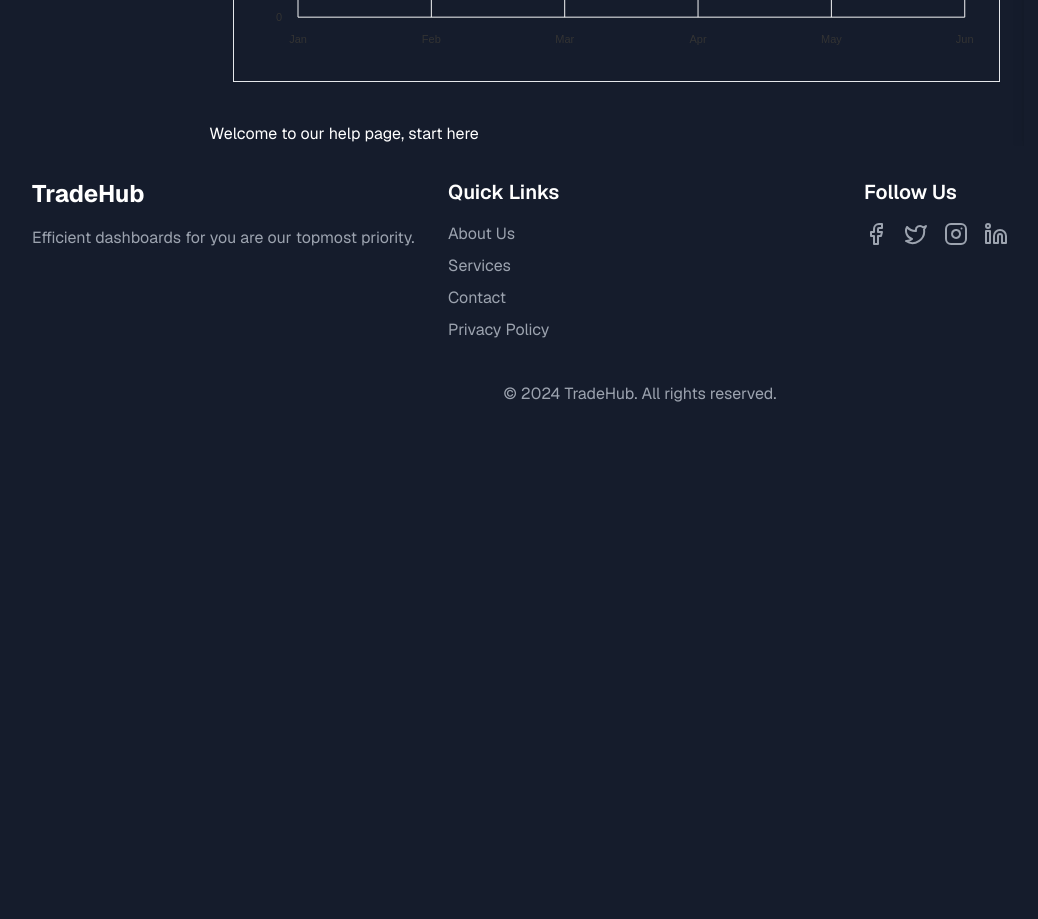
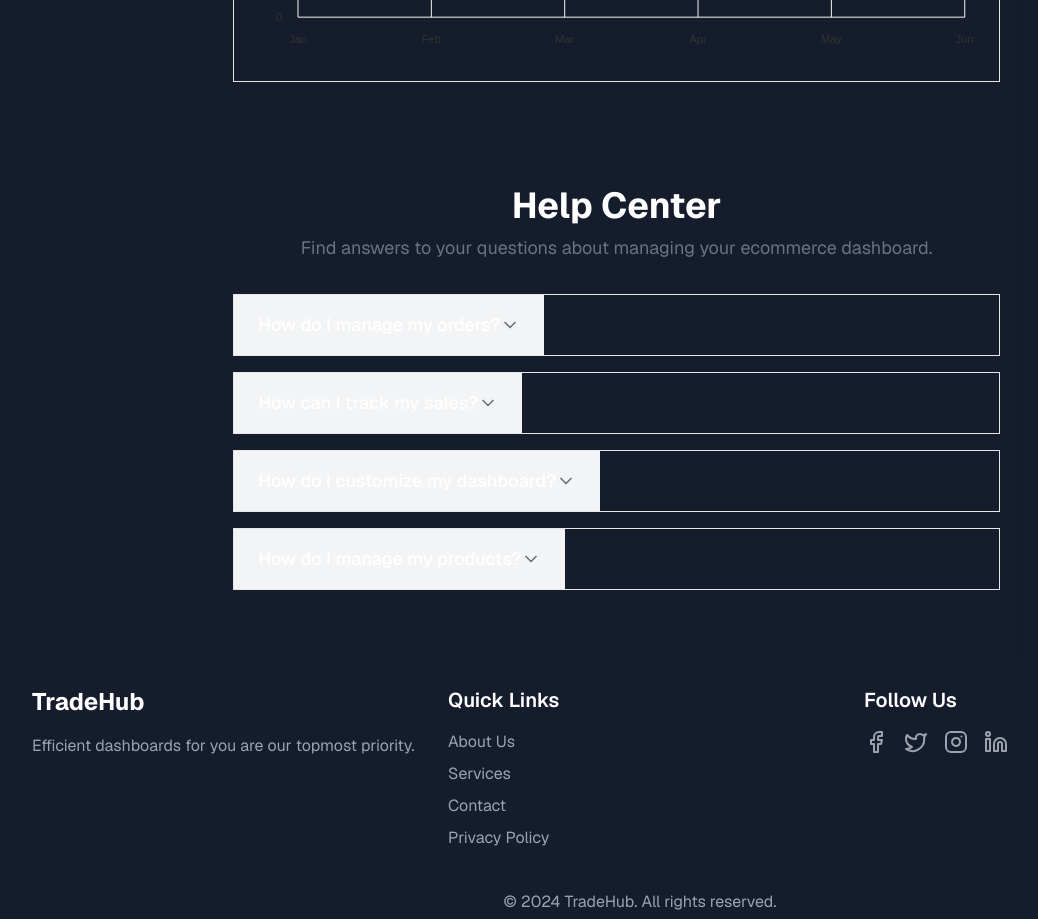
Before and after one commit to BarriosXJavier/tradehub, a Next.js app: page /dashboard in a window 1280 px wide. Shown: the part 4300-5219 px from the top of the page, without its empty margins (0-1038 px from the left). Before the commit the page ends 4738 px from the top, so only its background shows below. Built offline with nearby package versions, Linux system fonts and the light colour scheme; no server answers; the database is empty.

Commit message:
refactor: Add @radix-ui/react-collapsible dependency

```diff
--- a/package.json
+++ b/package.json
@@ -15,6 +15,7 @@
     "@nivo/pie": "^0.87.0",
     "@radix-ui/react-avatar": "^1.0.4",
     "@radix-ui/react-checkbox": "^1.0.4",
+    "@radix-ui/react-collapsible": "^1.0.3",
     "@radix-ui/react-dropdown-menu": "^2.0.6",
     "@radix-ui/react-label": "^2.0.2",
     "@radix-ui/react-popover": "^1.0.7",
--- a/src/app/dashboard/help/page.tsx
+++ b/src/app/dashboard/help/page.tsx
@@ -1,13 +1,148 @@
-import React from 'react'
+"use client";
 
-type Props = {}
+import {
+  Collapsible,
+  CollapsibleTrigger,
+  CollapsibleContent,
+} from "@/components/ui/collapsible";
+import { FC } from "react";
 
-const Help = (props: Props) => {
+interface ChevronDownIconProps extends React.SVGProps<SVGSVGElement> {}
+
+const ChevronDownIcon: FC<ChevronDownIconProps> = (props) => {
   return (
-    <div>
-      <h1>Welcome to our help page, start here</h1>
+    <svg
+      {...props}
+      xmlns="http://www.w3.org/2000/svg"
+      width="24"
+      height="24"
+      viewBox="0 0 24 24"
+      fill="none"
+      stroke="currentColor"
+      strokeWidth="2"
+      strokeLinecap="round"
+      strokeLinejoin="round"
+    >
+      <path d="m6 9 6 6 6-6" />
+    </svg>
+  );
+};
+
+const HelpCenterPage: FC = () => {
+  const faqItems = [
+    {
+      question: "How do I manage my orders?",
+      answer: (
+        <>
+          <p>
+            To manage your orders, go to the &apos;Orders&apos; section of your dashboard.
+            Here you can view a list of all your orders, filter and sort them,
+            and take actions like fulfilling, refunding, or cancelling orders.
+          </p>
+          <p className="mt-4">
+            You can also view detailed information about each order, including
+            the customer&apos;s information, the products ordered, the order status,
+            and the payment method. From the order details page, you can perform
+            various actions to manage the order.
+          </p>
+        </>
+      ),
+    },
+    {
+      question: "How can I track my sales?",
+      answer: (
+        <>
+          <p>
+            To track your sales, go to the &ldquo;Analytics&rdquo; section of your
+            dashboard. Here you&apos;ll find a variety of reports and charts that
+            provide insights into your sales performance.
+          </p>
+          <p className="mt-4">
+            You can view sales data by product, customer, channel, and more. You
+            can also see trends over time, such as total revenue, average order
+            value, and conversion rate. Use the filtering and date range options
+            to customize the data to your needs.
+          </p>
+        </>
+      ),
+    },
+    {
+      question: "How do I customize my dashboard?",
+      answer: (
+        <>
+          <p>
+            To customize your dashboard, go to the &quot;Settings&quot; section of your
+            account. Here you can:
+          </p>
+          <ul className="list-disc pl-6 mt-4">
+            <li>Change the layout and design of your dashboard</li>
+            <li>Add, remove, and rearrange the widgets and reports</li>
+            <li>Customize the branding and colors to match your business</li>
+            <li>Set up notifications and alerts for important events</li>
+          </ul>
+          <p className="mt-4">
+            You can also save custom views and layouts to quickly switch between
+            different dashboard configurations.
+          </p>
+        </>
+      ),
+    },
+    {
+      question: "How do I manage my products?",
+      answer: (
+        <>
+          <p>
+            To manage your products, go to the &quot;Products&quot; section of your
+            dashboard. Here you can:
+          </p>
+          <ul className="list-disc pl-6 mt-4">
+            <li>
+              Add new products with detailed information like descriptions,
+              images, and variants
+            </li>
+            <li>Edit existing product details</li>
+            <li>Manage product inventory and pricing</li>
+            <li>Categorize and tag products for better organization</li>
+            <li>View sales and performance data for each product</li>
+          </ul>
+          <p className="mt-4">
+            You can also set up product rules and automation to streamline your
+            product management workflows.
+          </p>
+        </>
+      ),
+    },
+  ];
+
+  return (
+    <div className="container mx-auto px-4 md:px-6 py-12 md:py-16">
+      <div className="max-w-3xl mx-auto space-y-8">
+        <div className="text-center">
+          <h1 className="text-3xl md:text-4xl font-bold">Help Center</h1>
+          <p className="text-gray-500 dark:text-gray-400 mt-2 text-lg">
+            Find answers to your questions about managing your ecommerce
+            dashboard.
+          </p>
+        </div>
+        <div className="space-y-4">
+          {faqItems.map((item, index) => (
+            <Collapsible
+              key={index}
+              className="border rounded-lg overflow-hidden"
+            >
+              <CollapsibleTrigger className="flex items-center justify-between bg-gray-100 dark:bg-gray-800 px-6 py-4 cursor-pointer">
+                <h3 className="text-lg font-medium">{item.question}</h3>
+                <ChevronDownIcon className="h-5 w-5 text-gray-500 dark:text-gray-400 transition-transform [&[data-state=open]]:rotate-180" />
+              </CollapsibleTrigger>
+              <CollapsibleContent className="bg-white dark:bg-gray-950 px-6 py-4 text-gray-500 dark:text-gray-400">
+                {item.answer}
+              </CollapsibleContent>
+            </Collapsible>
+          ))}
+        </div>
+      </div>
     </div>
-  )
-}
+  );
+};
 
-export default Help
+export default HelpCenterPage;
--- /dev/null
+++ b/src/components/ui/collapsible.tsx
@@ -0,0 +1,11 @@
+"use client"
+
+import * as CollapsiblePrimitive from "@radix-ui/react-collapsible"
+
+const Collapsible = CollapsiblePrimitive.Root
+
+const CollapsibleTrigger = CollapsiblePrimitive.CollapsibleTrigger
+
+const CollapsibleContent = CollapsiblePrimitive.CollapsibleContent
+
+export { Collapsible, CollapsibleTrigger, CollapsibleContent }
```
Also changed, not shown: 1 other file (tests, documents, lock files or other folders).
